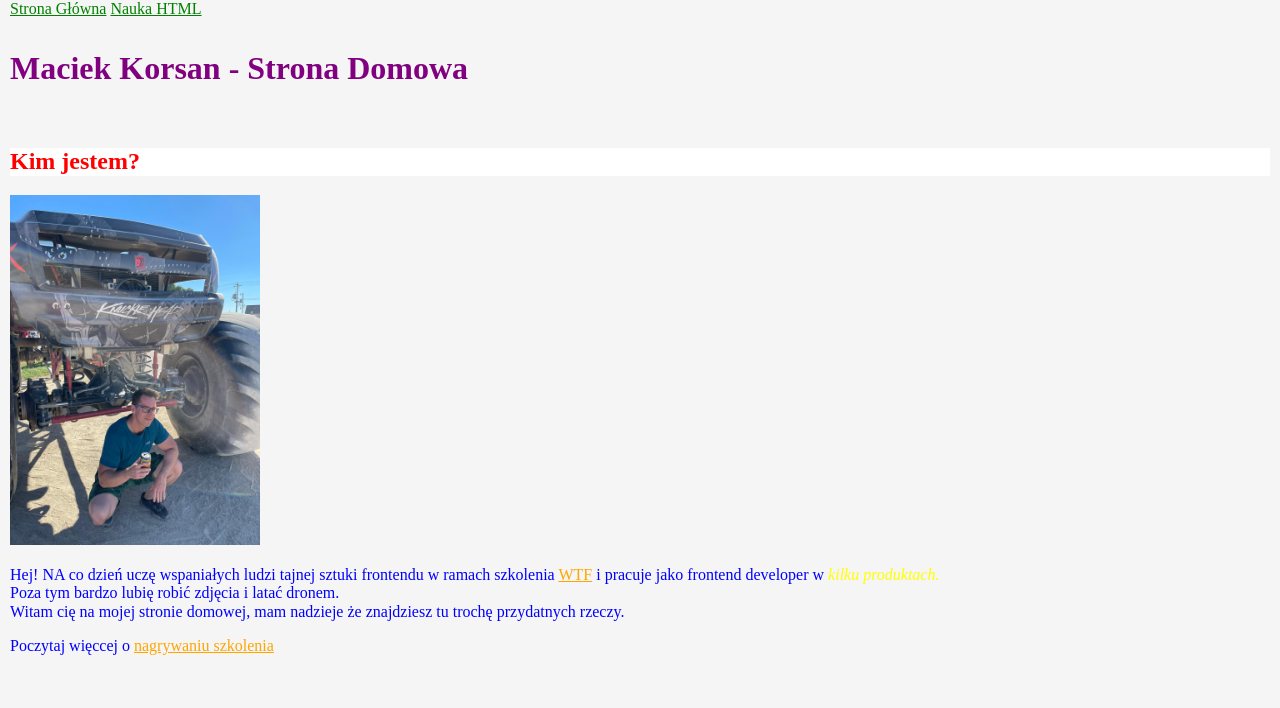
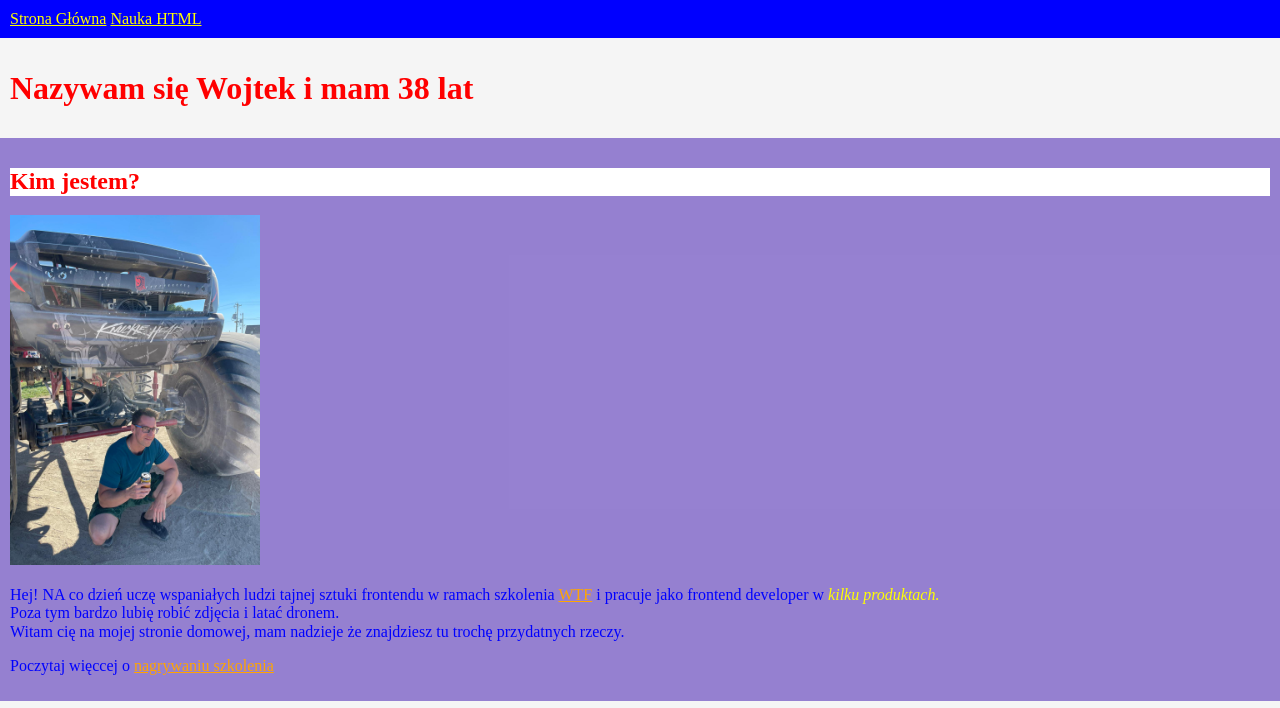
Before and after one commit to RajuFGC/Homepage, a plain HTML site: page index.html in a window 1280 px wide. Shown: the top 708 px of the page. Drawn offline with Linux system fonts and the light colour scheme.

Commit message:
bem i dom

```diff
--- a/index.html
+++ b/index.html
@@ -10,17 +10,19 @@
   </head>
   <body>
     <header>
-      <nav>
-        <a class="link" href="index.html">Strona Główna</a>
-        <a href="nauka-html.html">Nauka HTML</a>
+      <nav class="navigation">
+        <a class="navigation-link" href="index.html">Strona Główna</a>
+        <a class="navigation-link" href="nauka-html.html">Nauka HTML</a>
       </nav>
     </header>
     <main>
-      <header id="up">
-        <h1>Maciek Korsan - Strona Domowa</h1>
+      <header class="page-header" id="up">
+        <h1 class="page-header_heading page-header_heading--js">
+          Maciek Korsan - Strona Domowa
+        </h1>
       </header>
-      <section class="about">
-        <h2 class="czerwony">Kim jestem?</h2>
+      <section class="section">
+        <h2 class="section_header">Kim jestem?</h2>
         <img
           class="Raju"
           src="Monster truck.JPG"
@@ -74,6 +76,6 @@
       Strona domowa Maćka Korsana, wszystkie efekty są efektem tworzenia
       szkolenia WTF: co ten frontend.<a href="#up">Do góry🐱‍🏍🔝</a>
     </footer>
-    <script src="main.js"></script>
+    <script defer src="main.js"></script>
   </body>
 </html>
--- a/main.js
+++ b/main.js
@@ -3,3 +3,9 @@
 console.log(firstName);
 console.log(age);
 console.log(`Nazywam się ${firstName} i mam ${age} lat`);
+const header = document.querySelector(".page-header_heading--js");
+console.log(header);
+console.log(header.innerHTML);
+header.innerHTML = `Nazywam się ${firstName} i mam ${age} lat`;
+console.log(header.style);
+header.style.color = "red";
--- a/stylesheet.css
+++ b/stylesheet.css
@@ -6,7 +6,7 @@ html {
 *:after {
   box-sizing: inherit;
 }
-.czerwony {
+.section_header {
   color: red;
 }
 
@@ -39,10 +39,6 @@ p {
   color: chartreuse;
 }
 
-a {
-  color: green;
-}
-
 section a {
   color: orange;
 }
@@ -58,8 +54,9 @@ section a {
 #name {
   color: red;
 }
-.about {
+.section {
   color: purple;
+  background-color: #4c26b48f;
 }
 
 footer {
@@ -70,6 +67,10 @@ footer {
 body {
   background-color: whitesmoke;
 }
-.link {
-  padding-left: 10px;
+.navigation-link {
+  color: yellow;
 }
+.navigation {
+  background: blue;
+  padding: 10px;
+}
```
